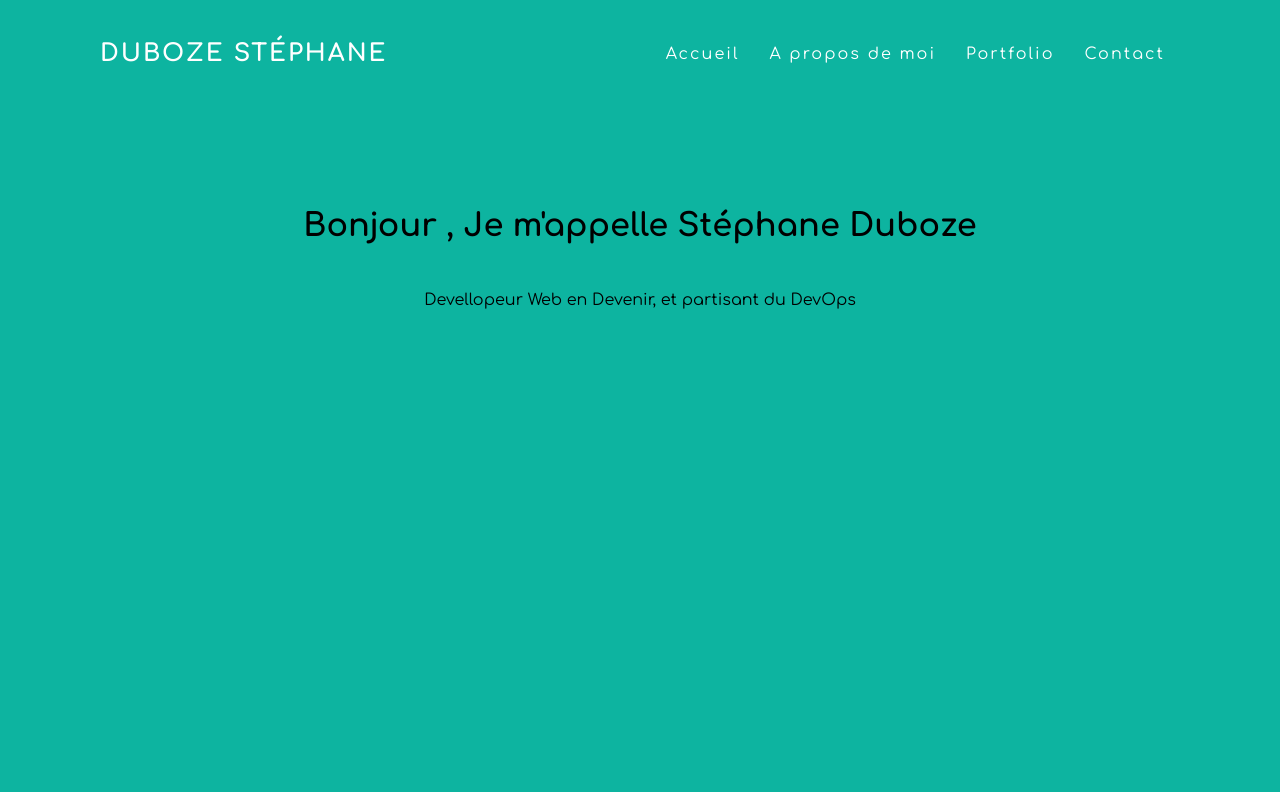
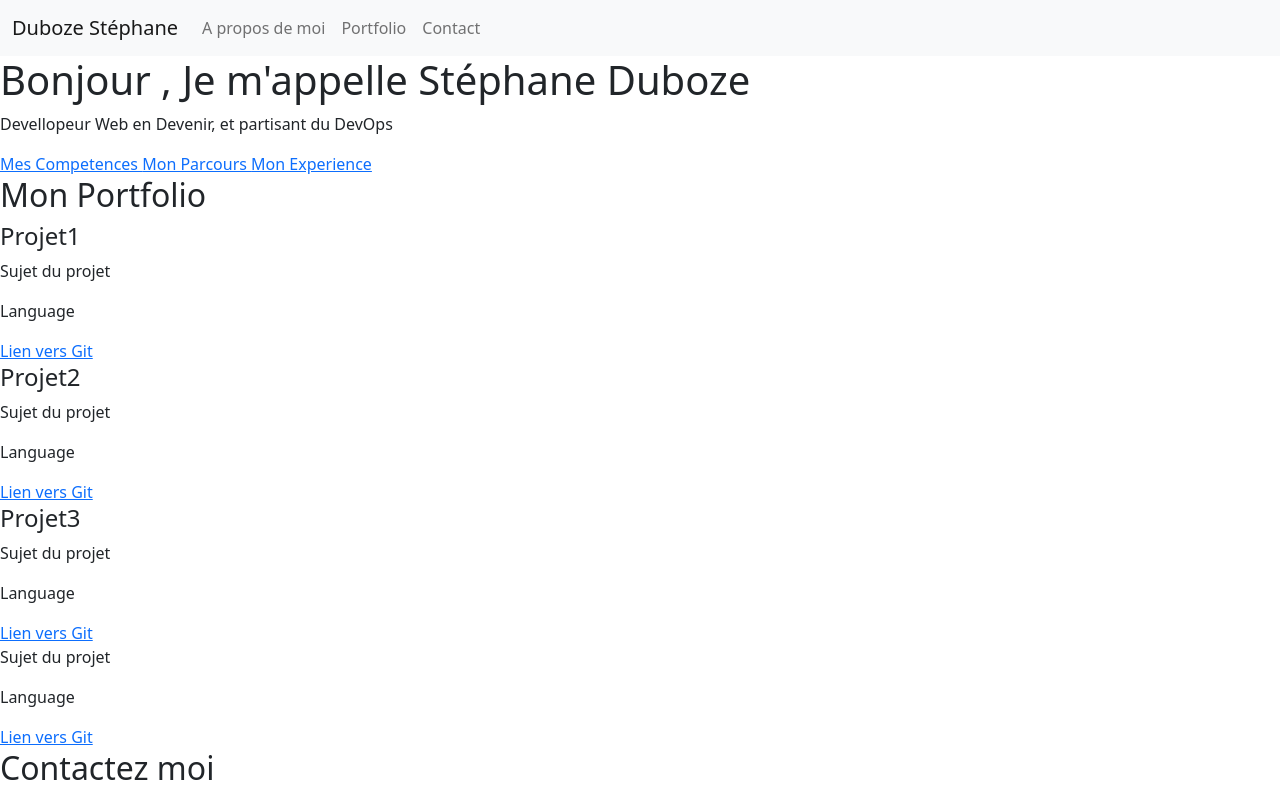
Before and after one commit to Black-Thor/Black-Thor.github.io, a plain HTML site: page index.html in a window 1280 px wide. Shown: the top 792 px of the page. Drawn offline with nearby package versions, Linux system fonts and the light colour scheme; a web font is replaced by a local one.

Commit message:
nouvel indexe

```diff
--- a/index.html
+++ b/index.html
@@ -3,19 +3,35 @@
 <head>
   <meta charset="utf-8">
   <title>Portfolio </title>
-  <link rel="stylesheet" href="main.css">
+  <link href="https://cdn.jsdelivr.net/npm/bootstrap@5.0.0/dist/css/bootstrap.min.css" rel="stylesheet" integrity="sha384-wEmeIV1mKuiNpC+IOBjI7aAzPcEZeedi5yW5f2yOq55WWLwNGmvvx4Um1vskeMj0" crossorigin="anonymous">
+  <!-- <link rel="stylesheet" href="main.css"> -->
   <script src="https://kit.fontawesome.com/8c8eaf5ade.js" crossorigin="anonymous"></script>
 </head>
 
 <body>
     <header>
-        <a href="#" class="logo">Duboze Stéphane</a>
-        <ul>
-            <li><a href="#">Accueil </a></li>
-            <li><a href="#Competence"> A propos de moi</a></li>
-            <li><a href="#Portfolio"> Portfolio      </a></li>
-            <li><a href="#Contact"> Contact        </a></li>
-        </ul>
+        <nav class="navbar sticky-top navbar-expand-lg   navbar-light bg-light ">
+            <div class="container-fluid">
+              <a class="navbar-brand" href="#">Duboze Stéphane</a>
+              <button class="navbar-toggler" type="button" data-bs-toggle="collapse" data-bs-target="#navbarNav" aria-controls="navbarNav" aria-expanded="false" aria-label="Toggle navigation">
+                <span class="navbar-toggler-icon"></span>
+              </button>
+              <div class="collapse navbar-collapse" id="navbarNav">
+                <ul class="navbar-nav">
+                  <li class="nav-item">
+                    <a class="nav-link" aria-current="page" href="#"> A propos de moi</a>
+                  </li>
+                  <li class="nav-item">
+                    <a class="nav-link" href="#">Portfolio  </a>
+                  </li>
+                  <li class="nav-item">
+                    <a class="nav-link" href="#"> Contact    </a>
+                  </li>
+                </ul>
+              </div>
+            </div>
+          </nav>
+
     </header>
     <section class = "banner">
     <script type="text/javascript" >
```
Also changed, not shown: index copy.html (added, +32 -0 lines).
